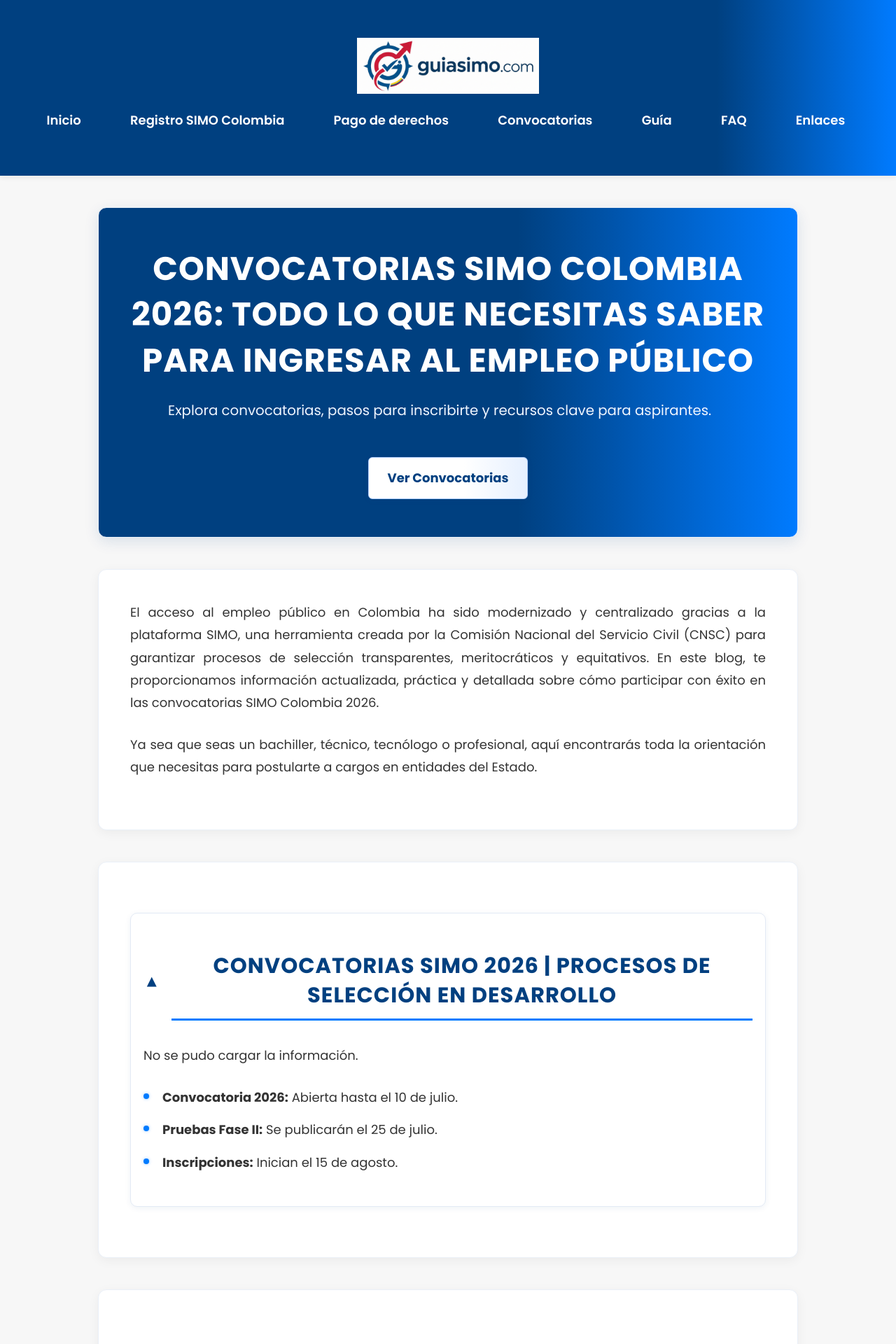
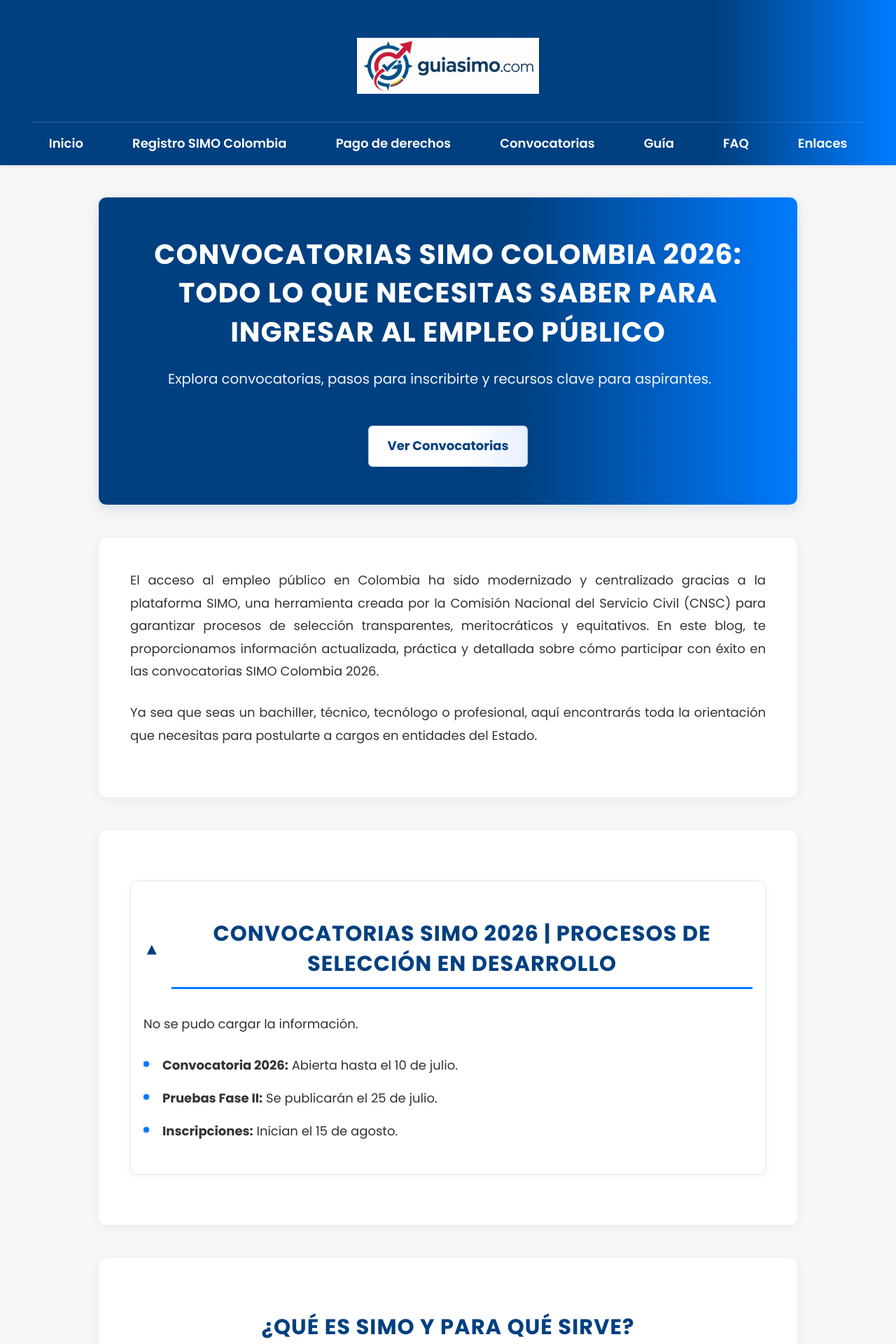
Before and after one commit to ManuDavril31/simo, a Jekyll site: the page built from index.md, in a window 1280 px wide. Shown: the top 1920 px of the page at 70% size. Built offline with Jekyll 4.4.1, drawn with Linux system fonts in a browser that asks for light colours.

Commit message:
mejorando aspectos del nav

```diff
--- a/assets/css/style.css
+++ b/assets/css/style.css
@@ -4,6 +4,8 @@
   margin: 0;
   padding: 0;
   box-sizing: border-box;
+  overflow-wrap: break-word;
+  word-wrap: break-word;
 }
 
 html {
@@ -24,7 +26,7 @@
   display: flex;
   justify-content: space-between;
   align-items: center;
-  padding: 1.2rem 2.5rem;
+  padding: 1.2rem 2.5rem 0 2.5rem;
   flex-wrap: wrap;
   box-shadow: 0 2px 8px rgba(0, 0, 0, 0.07);
   position: relative;
@@ -48,6 +50,12 @@
 
 nav {
   position: relative;
+  width: 100%;
+  display: flex;
+  justify-content: center;
+  margin-top: 1rem;
+  padding-top: 0.8rem;
+  border-top: 1px solid rgba(255, 255, 255, 0.15);
 }
 
 .menu-toggle {
@@ -62,14 +70,16 @@
 .nav-links {
   list-style: none;
   display: flex;
+  justify-content: center;
   gap: 1.5rem;
+  margin: 0;
 }
 
 .nav-links a {
   text-decoration: none;
   color: #fff;
   font-weight: 600;
-  padding: 0.5rem 1.2rem;
+  padding: 0.2rem 1.2rem;
   border-radius: 4px;
   transition: background 0.2s, color 0.2s;
 }
@@ -92,7 +102,7 @@
 .hero h1 {
   color: #fff;
   margin-top: 0;
-  font-size: 2.6rem;
+  font-size: 2.2rem;
 }
 .hero p {
   color: #f0f6ff;
@@ -115,9 +125,10 @@
   margin-top: 1.8rem;
   margin-bottom: 1.2rem;
   line-height: 1.4;
+  word-break: break-word;
 }
 h1 {
-  font-size: 2.3rem;
+  font-size: 1.8rem;
   color: #003366;
 }
 h2 {
@@ -383,6 +394,9 @@
     justify-content: flex-end;
     width: auto;
     position: static;
+    margin-top: 0;
+    padding-top: 0;
+    border-top: none;
   }
   .menu-toggle {
     display: block;
@@ -407,6 +421,7 @@
     border-radius: 0 0 12px 12px;
     padding: 1rem 0;
     margin: 0;
+    gap: 0;
     z-index: 1001;
     animation: slideDown 0.3s;
   }
@@ -439,7 +454,7 @@
   .nav-links a {
     display: block;
     color: #fff;
-    padding: 1rem 1rem;
+    padding: 0.6rem 1rem;
     border-radius: 0;
     margin: 0;
     font-size: 1.1rem;
@@ -463,15 +478,15 @@
   }
 
   .hero h1 {
-    font-size: 2rem;
+    font-size: 1.6rem;
   }
 
   h1 {
-    font-size: 1.8rem;
+    font-size: 1.5rem;
   }
 
   h2 {
-    font-size: 1.4rem;
+    font-size: 1.3rem;
   }
 
   table {
```
Also changed, not shown: 1 other file.
